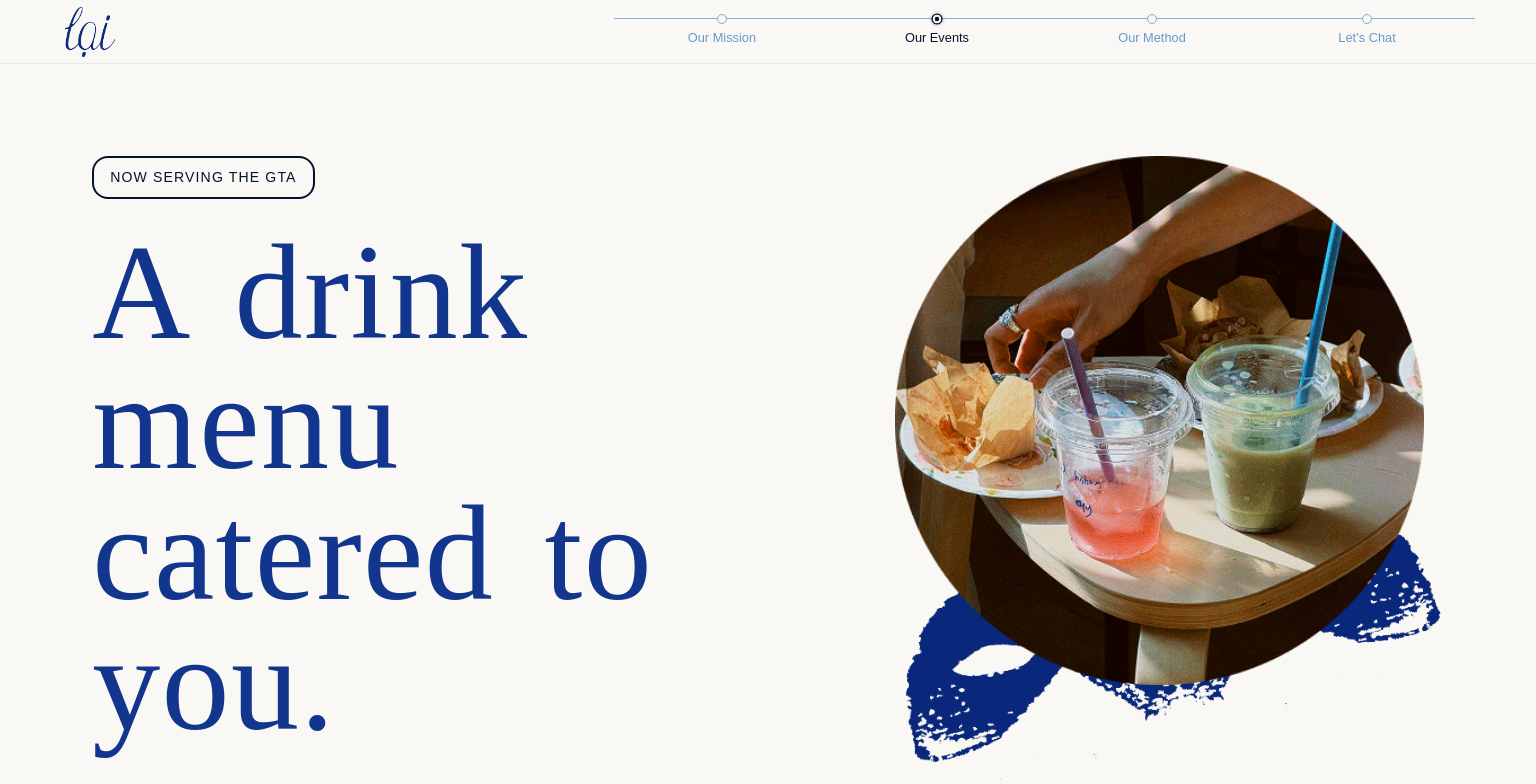
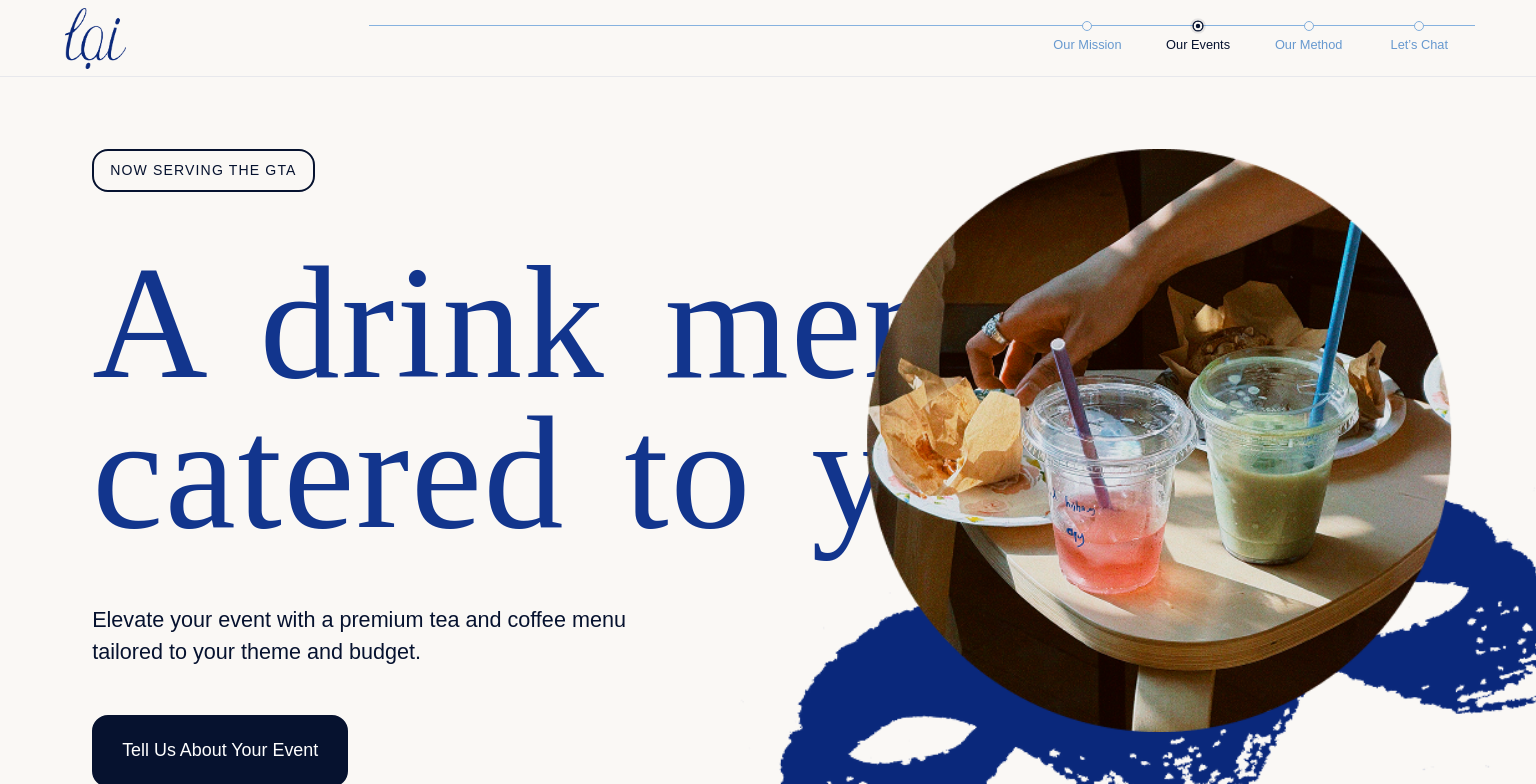
Before and after one commit to motchi-solutions/lai-website, a Next.js app: page / in a window 1536 px wide. Shown: the top 784 px of the page. Built offline with nearby package versions, Linux system fonts and the light colour scheme; a web font is replaced by a local one.

Commit message:
Scale responsive editorial layouts

```diff
--- a/src/app/globals.css
+++ b/src/app/globals.css
@@ -7,13 +7,14 @@
     --wine: #6e0d1d;
     --font-display: "pritzious", cursive;
     --font-body: "asterisk-sans-variable", Arial, sans-serif;
+    --header-height: clamp(4.5rem, 5vw, 5.5rem);
 }
 * {
     box-sizing: border-box;
 }
 html {
     scroll-behavior: smooth;
-    scroll-padding-top: 4.25rem;
+    scroll-padding-top: calc(var(--header-height) + 0.25rem);
 }
 body {
     margin: 0;
@@ -55,7 +56,7 @@ textarea {
     transform: none;
 }
 .site-header {
-    height: 4rem;
+    height: var(--header-height);
     padding: 0 clamp(1.25rem, 4vw, 4rem);
     display: flex;
     align-items: center;
@@ -71,8 +72,8 @@ textarea {
 .wordmark {
     display: grid;
     place-items: center;
-    width: 58px;
-    height: 58px;
+    width: calc(var(--header-height) - 0.5rem);
+    height: calc(var(--header-height) - 0.5rem);
     padding: 4px;
     flex: 0 0 auto;
     text-decoration: none;
@@ -83,7 +84,7 @@ textarea {
     height: auto;
 }
 .desktop-navigation {
-    width: min(56vw, 1080px);
+    width: min(72vw, 1280px);
     margin-top: 0.15rem;
 }
 .desktop-navigation ul {
@@ -91,11 +92,12 @@ textarea {
     justify-content: space-between;
     list-style: none;
     margin: 0;
-    padding: 0;
+    padding: 0 0 0 60%;
     border-top: 1px solid #86b2df;
 }
 .desktop-navigation li {
-    width: 25%;
+    flex: 1 1 25%;
+    min-width: 0;
     text-align: center;
 }
 .desktop-navigation a {
@@ -143,7 +145,7 @@ textarea {
     display: none;
 }
 .section {
-    min-height: calc(100svh - 4rem);
+    min-height: calc(100svh - var(--header-height));
     padding: clamp(3.5rem, 6vw, 5.5rem) clamp(1.25rem, 4vw, 4rem);
     display: grid;
     align-items: center;
@@ -438,7 +440,7 @@ footer p {
 @media (min-width: 1440px) {
     .hero {
         align-items: start;
-        padding-top: clamp(5.75rem, 9vh, 7rem);
+        padding-top: clamp(4.5rem, 7vh, 6rem);
     }
     .hero-grid {
         width: min(100%, 1540px);
@@ -446,23 +448,33 @@ footer p {
         gap: clamp(3.5rem, 5vw, 6rem);
     }
     .hero-art {
-        min-height: min(43vw, 700px);
+        min-height: min(48vw, 850px);
     }
     .hero-photo {
-        left: 8%;
-        width: min(84%, 590px);
+        left: 50%;
+        width: min(38vw, 720px);
+        max-width: none;
+        transform: translateX(-50%);
+    }
+    .hero-loop {
+        left: 50%;
+        bottom: -16%;
+        width: 150%;
+        max-width: none;
+        transform: translateX(-50%);
     }
     .hero-copy .display-title {
-        font-size: clamp(8.5rem, 7.4vw, 9.5rem);
-        line-height: 0.96;
+        font-size: clamp(10rem, 8.8vw, 11.5rem);
+        line-height: 0.94;
         word-spacing: 0.11em;
+        white-space: nowrap;
     }
     .hero-copy .eyebrow {
-        margin-bottom: 1.75rem;
+        margin-bottom: 3.5rem;
     }
     .hero-copy .lede {
         max-width: 38rem;
-        margin: 4rem 0 3rem;
+        margin: 3.5rem 0 3rem;
     }
     .hero-copy .button {
         min-height: 4.5rem;
@@ -470,7 +482,7 @@ footer p {
         font-size: 1.12rem;
     }
     .events-copy .display-title {
-        font-size: clamp(8.25rem, 7.4vw, 9.25rem);
+        font-size: clamp(9.75rem, 8.3vw, 10.75rem);
         line-height: 0.93;
     }
     .events-grid {
@@ -478,7 +490,7 @@ footer p {
     }
     .method-copy .display-title {
         max-width: 900px;
-        font-size: clamp(8.25rem, 7.2vw, 9rem);
+        font-size: clamp(9.75rem, 8.2vw, 10.75rem);
         line-height: 0.93;
     }
     .method-grid {
@@ -486,7 +498,7 @@ footer p {
         gap: clamp(3rem, 4vw, 5rem);
     }
     .contact-copy .display-title {
-        font-size: clamp(5.1rem, 4.6vw, 5.75rem);
+        font-size: clamp(6.5rem, 5.6vw, 7.25rem);
         line-height: 1.03;
     }
 }
@@ -510,6 +522,9 @@ footer p {
 }
 
 @media (max-width: 1024px) {
+    :root {
+        --header-height: 4rem;
+    }
     html {
         scroll-padding-top: 4.25rem;
     }
@@ -615,10 +630,20 @@ footer p {
         margin-bottom: 2rem;
     }
     .hero-art {
-        min-height: min(110vw, 570px);
+        min-height: min(125vw, 720px);
     }
     .hero-photo {
-        left: 17%;
+        left: 50%;
+        width: min(72vw, 620px);
+        max-width: none;
+        transform: translateX(-50%);
+    }
+    .hero-loop {
+        left: 50%;
+        bottom: 4%;
+        width: min(140%, 900px);
+        max-width: none;
+        transform: translateX(-50%);
     }
     .events-grid {
         display: flex;
@@ -652,7 +677,10 @@ footer p {
         min-height: 0;
     }
     .contact-copy .display-title {
-        font-size: clamp(2.6rem, 10.5vw, 3.4rem);
+        font-size: clamp(4.45rem, 18.8vw, 6.55rem);
+    }
+    .contact-copy .display-title span {
+        white-space: normal;
     }
     .contact-loop {
         left: 50%;
@@ -674,7 +702,7 @@ footer p {
         font-size: clamp(4.15rem, 19.8vw, 5.5rem);
     }
     .contact-copy .display-title {
-        font-size: clamp(2.6rem, 10.5vw, 3.4rem);
+        font-size: clamp(4.15rem, 19.8vw, 5.5rem);
     }
     .lede {
         margin-block: 2rem;
--- a/src/app/page.tsx
+++ b/src/app/page.tsx
@@ -47,7 +47,7 @@ export default function Home() {
                                 width={480}
                                 height={480}
                                 priority
-                                sizes="(max-width: 800px) 82vw, 38vw"
+                                sizes="(max-width: 1024px) 72vw, 38vw"
                             />
                             <Image
                                 className="hero-loop"
@@ -56,7 +56,7 @@ export default function Home() {
                                 width={740}
                                 height={517}
                                 loading="eager"
-                                sizes="(max-width: 900px) 92vw, 48vw"
+                                sizes="(max-width: 1024px) 100vw, 48vw"
                             />
                         </div>
                     </div>
--- a/src/components/site-header.tsx
+++ b/src/components/site-header.tsx
@@ -87,7 +87,7 @@ export function SiteHeader() {
                     width={1419}
                     height={1434}
                     priority
-                    sizes="(max-width: 900px) 72px, 96px"
+                    sizes="(max-width: 1024px) 56px, 80px"
                 />
             </a>
             <nav className="desktop-navigation" aria-label="Primary navigation">
```
